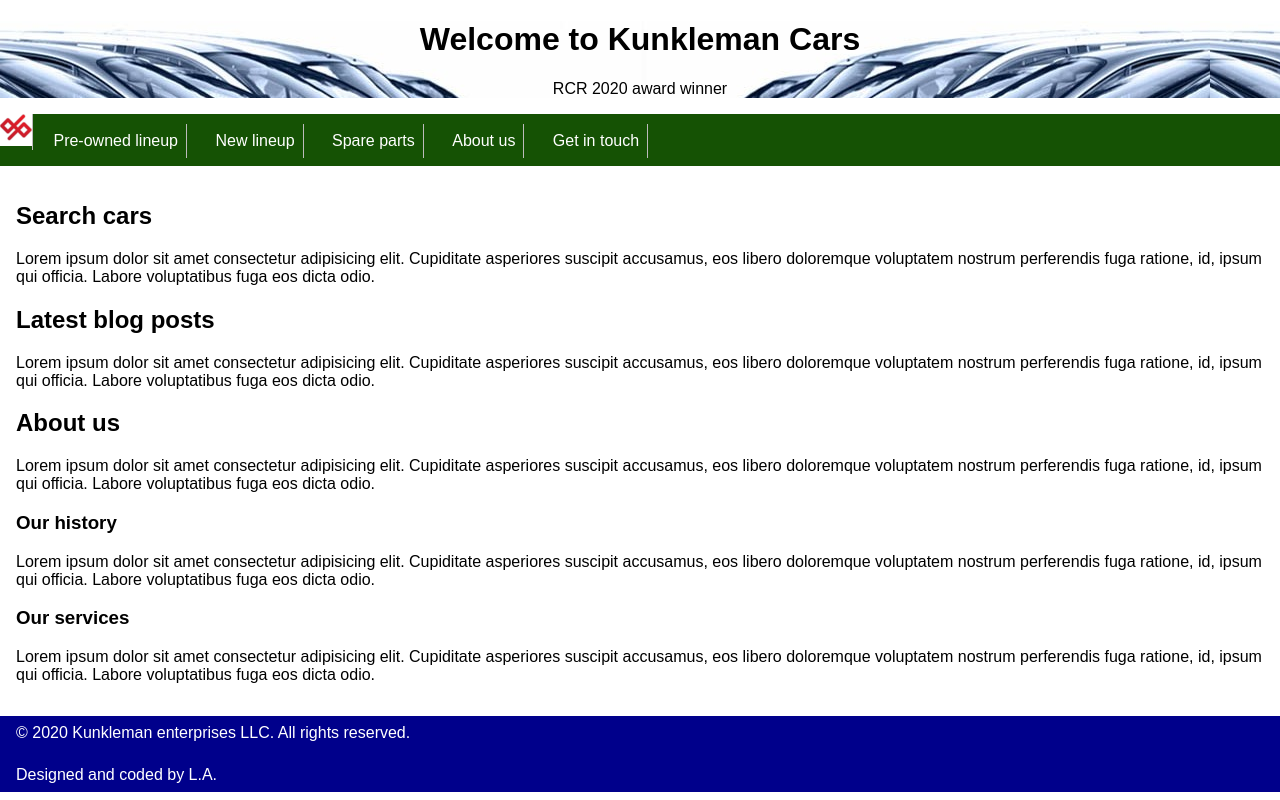
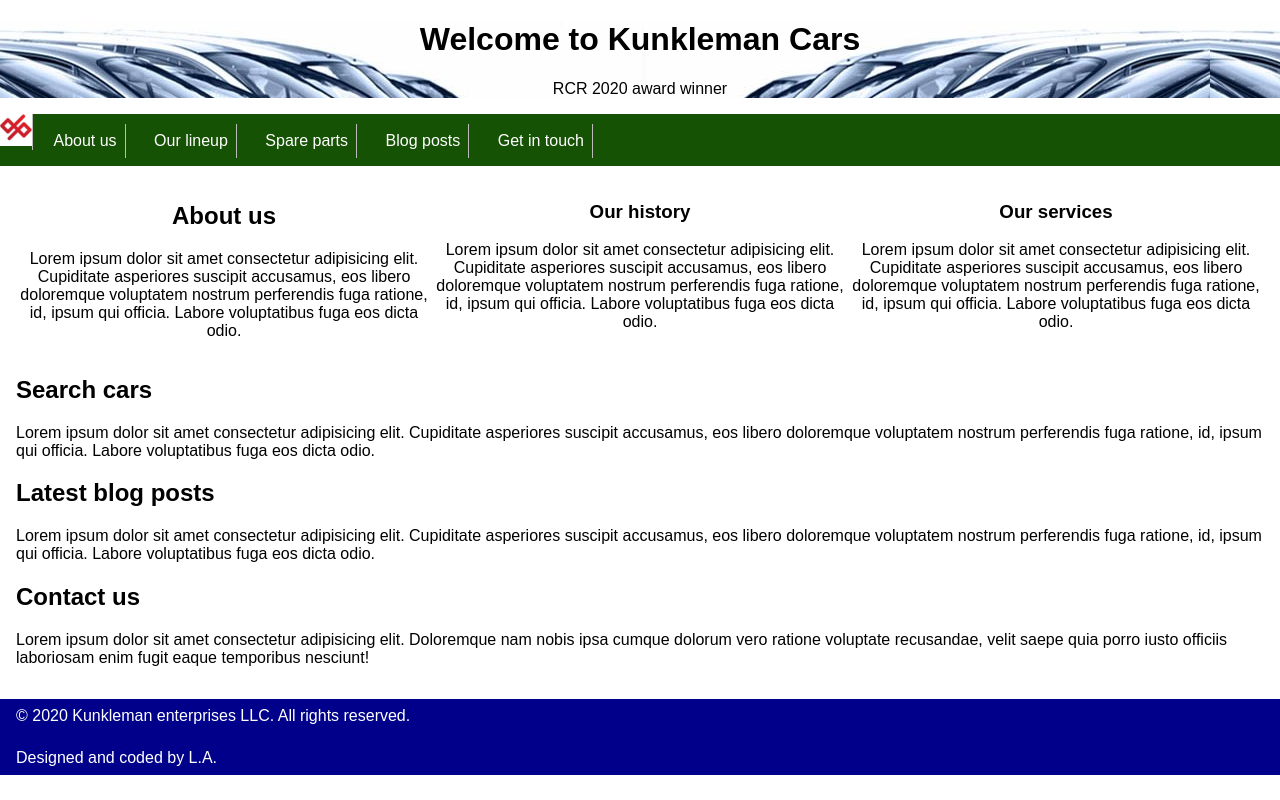
Before and after one commit to Luis-Angulo/dealership-presence, a plain HTML site: page index.html in a window 1280 px wide. Drawn offline with Linux system fonts and the light colour scheme.

Commit message:
css grid

```diff
--- a/index.html
+++ b/index.html
@@ -22,16 +22,45 @@
               <img src="images/logo-32x32.png" alt="Home" />
             </a>
           </li>
-          <li class="nav-item"><a href="preowned.html">Pre-owned lineup</a></li>
-          <li class="nav-item"><a href="new.html">New lineup</a></li>
-          <li class="nav-item"><a href="parts.html">Spare parts</a></li>
-          <li class="nav-item"><a href="about.html">About us</a></li>
-          <li class="nav-item"><a href="contact.html">Get in touch</a></li>
+          <li class="nav-item"><a href="#about">About us</a></li>
+          <li class="nav-item"><a href="#lineup">Our lineup</a></li>
+          <li class="nav-item"><a href="#parts">Spare parts</a></li>
+          <li class="nav-item"><a href="#blogposts">Blog posts</a></li>
+          <li class="nav-item"><a href="#contact">Get in touch</a></li>
         </ul>
       </nav>
     </header>
-    <main>
-      <section>
+    <main class="container">
+      <section id="about" class="container-about">
+        <article class="art-about">
+          <h2>About us</h2>
+          <p>
+            Lorem ipsum dolor sit amet consectetur adipisicing elit. Cupiditate
+            asperiores suscipit accusamus, eos libero doloremque voluptatem
+            nostrum perferendis fuga ratione, id, ipsum qui officia. Labore
+            voluptatibus fuga eos dicta odio.
+          </p>
+        </article>
+        <article class="art-about">
+          <h3>Our history</h3>
+          <p>
+            Lorem ipsum dolor sit amet consectetur adipisicing elit. Cupiditate
+            asperiores suscipit accusamus, eos libero doloremque voluptatem
+            nostrum perferendis fuga ratione, id, ipsum qui officia. Labore
+            voluptatibus fuga eos dicta odio.
+          </p>
+        </article>
+        <article class="art-about">
+          <h3>Our services</h3>
+          <p>
+            Lorem ipsum dolor sit amet consectetur adipisicing elit. Cupiditate
+            asperiores suscipit accusamus, eos libero doloremque voluptatem
+            nostrum perferendis fuga ratione, id, ipsum qui officia. Labore
+            voluptatibus fuga eos dicta odio.
+          </p>
+        </article>
+      </section>
+      <section id="lineup" class="row">
         <h2>Search cars</h2>
         <p>
           Lorem ipsum dolor sit amet consectetur adipisicing elit. Cupiditate
@@ -40,7 +69,7 @@
           voluptatibus fuga eos dicta odio.
         </p>
       </section>
-      <section>
+      <section id="blogposts" class="row">
         <h2>Latest blog posts</h2>
         <p>
           Lorem ipsum dolor sit amet consectetur adipisicing elit. Cupiditate
@@ -49,31 +78,13 @@
           voluptatibus fuga eos dicta odio.
         </p>
       </section>
-      <section>
-        <h2>About us</h2>
+      <section id="contact" class="row">
+        <h2>Contact us</h2>
         <p>
-          Lorem ipsum dolor sit amet consectetur adipisicing elit. Cupiditate
-          asperiores suscipit accusamus, eos libero doloremque voluptatem
-          nostrum perferendis fuga ratione, id, ipsum qui officia. Labore
-          voluptatibus fuga eos dicta odio.
-        </p>
-      </section>
-      <section>
-        <h3>Our history</h3>
-        <p>
-          Lorem ipsum dolor sit amet consectetur adipisicing elit. Cupiditate
-          asperiores suscipit accusamus, eos libero doloremque voluptatem
-          nostrum perferendis fuga ratione, id, ipsum qui officia. Labore
-          voluptatibus fuga eos dicta odio.
-        </p>
-      </section>
-      <section>
-        <h3>Our services</h3>
-        <p>
-          Lorem ipsum dolor sit amet consectetur adipisicing elit. Cupiditate
-          asperiores suscipit accusamus, eos libero doloremque voluptatem
-          nostrum perferendis fuga ratione, id, ipsum qui officia. Labore
-          voluptatibus fuga eos dicta odio.
+          Lorem ipsum dolor sit amet consectetur adipisicing elit. Doloremque
+          nam nobis ipsa cumque dolorum vero ratione voluptate recusandae, velit
+          saepe quia porro iusto officiis laboriosam enim fugit eaque temporibus
+          nesciunt!
         </p>
       </section>
     </main>
--- a/styles.css
+++ b/styles.css
@@ -54,9 +54,18 @@ li#logo-home.nav-item {
   margin: 0rem;
 }
 
-main {
+.container {
   margin: 0.5rem;
   padding: 0.5rem;
+}
+
+.container-about {
+  display: grid;
+  grid-template-columns: auto auto auto;
+}
+
+.art-about {
+  text-align: center;
 }
 
 footer {
```
